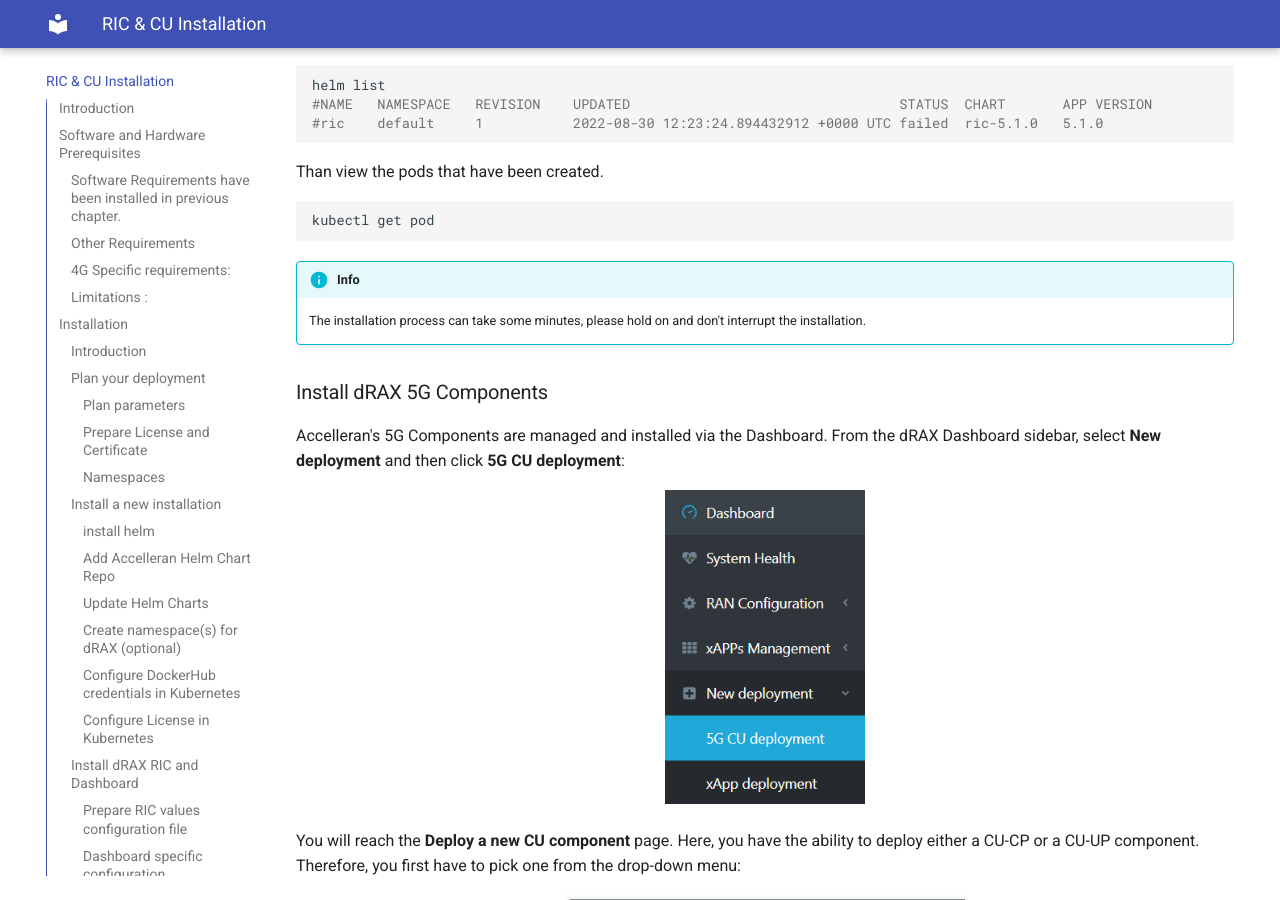
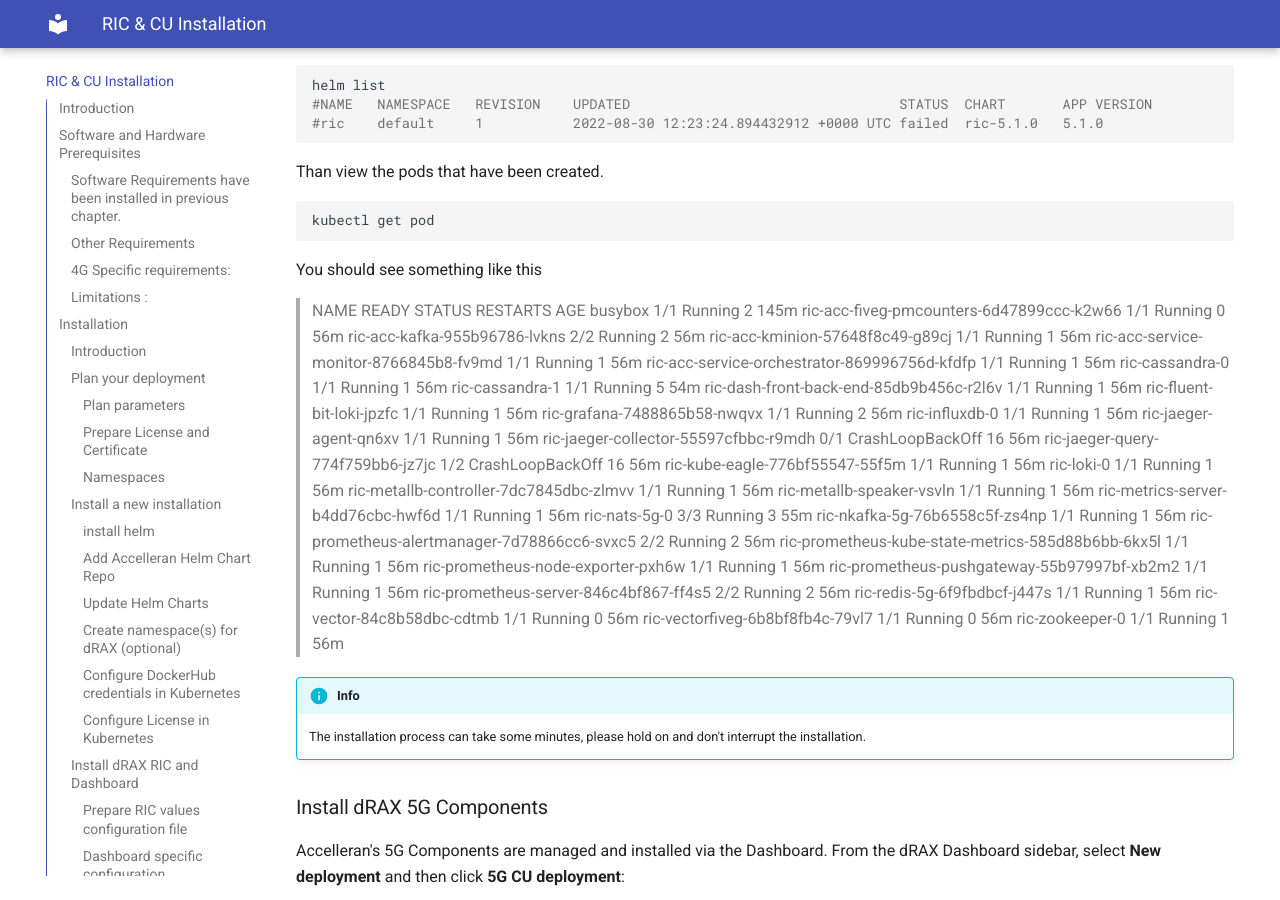
Before and after one commit to accelleran/drax-docs, an MkDocs documentation site: the page built from docs/drax-install/index.md, in a window 1280 px wide and 900 px high, scrolled down 10468 px. Built offline with MkDocs 1.6.1 and Material for MkDocs 9.7.7, drawn with Linux system fonts in a browser that asks for light colours; the version menu is left out.

Commit message:
Update index.md

````diff
--- a/docs/drax-install/index.md
+++ b/docs/drax-install/index.md
@@ -476,6 +476,41 @@ Than view the pods that have been created.
 ``` bash
 kubectl get pod
 ```
+
+You should see something like this
+> NAME                                                 READY   STATUS             RESTARTS   AGE
+> busybox                                              1/1     Running            2          145m
+> ric-acc-fiveg-pmcounters-6d47899ccc-k2w66            1/1     Running            0          56m
+> ric-acc-kafka-955b96786-lvkns                        2/2     Running            2          56m
+> ric-acc-kminion-57648f8c49-g89cj                     1/1     Running            1          56m
+> ric-acc-service-monitor-8766845b8-fv9md              1/1     Running            1          56m
+> ric-acc-service-orchestrator-869996756d-kfdfp        1/1     Running            1          56m
+> ric-cassandra-0                                      1/1     Running            1          56m
+> ric-cassandra-1                                      1/1     Running            5          54m
+> ric-dash-front-back-end-85db9b456c-r2l6v             1/1     Running            1          56m
+> ric-fluent-bit-loki-jpzfc                            1/1     Running            1          56m
+> ric-grafana-7488865b58-nwqvx                         1/1     Running            2          56m
+> ric-influxdb-0                                       1/1     Running            1          56m
+> ric-jaeger-agent-qn6xv                               1/1     Running            1          56m
+> ric-jaeger-collector-55597cfbbc-r9mdh                0/1     CrashLoopBackOff   16         56m
+> ric-jaeger-query-774f759bb6-jz7jc                    1/2     CrashLoopBackOff   16         56m
+> ric-kube-eagle-776bf55547-55f5m                      1/1     Running            1          56m
+> ric-loki-0                                           1/1     Running            1          56m
+> ric-metallb-controller-7dc7845dbc-zlmvv              1/1     Running            1          56m
+> ric-metallb-speaker-vsvln                            1/1     Running            1          56m
+> ric-metrics-server-b4dd76cbc-hwf6d                   1/1     Running            1          56m
+> ric-nats-5g-0                                        3/3     Running            3          55m
+> ric-nkafka-5g-76b6558c5f-zs4np                       1/1     Running            1          56m
+> ric-prometheus-alertmanager-7d78866cc6-svxc5         2/2     Running            2          56m
+> ric-prometheus-kube-state-metrics-585d88b6bb-6kx5l   1/1     Running            1          56m
+> ric-prometheus-node-exporter-pxh6w                   1/1     Running            1          56m
+> ric-prometheus-pushgateway-55b97997bf-xb2m2          1/1     Running            1          56m
+> ric-prometheus-server-846c4bf867-ff4s5               2/2     Running            2          56m
+> ric-redis-5g-6f9fbdbcf-j447s                         1/1     Running            1          56m
+> ric-vector-84c8b58dbc-cdtmb                          1/1     Running            0          56m
+> ric-vectorfiveg-6b8bf8fb4c-79vl7                     1/1     Running            0          56m
+> ric-zookeeper-0                                      1/1     Running            1          56m
+
 
 !!! info
     The installation process can take some minutes, please hold on and don't interrupt the installation.
````
